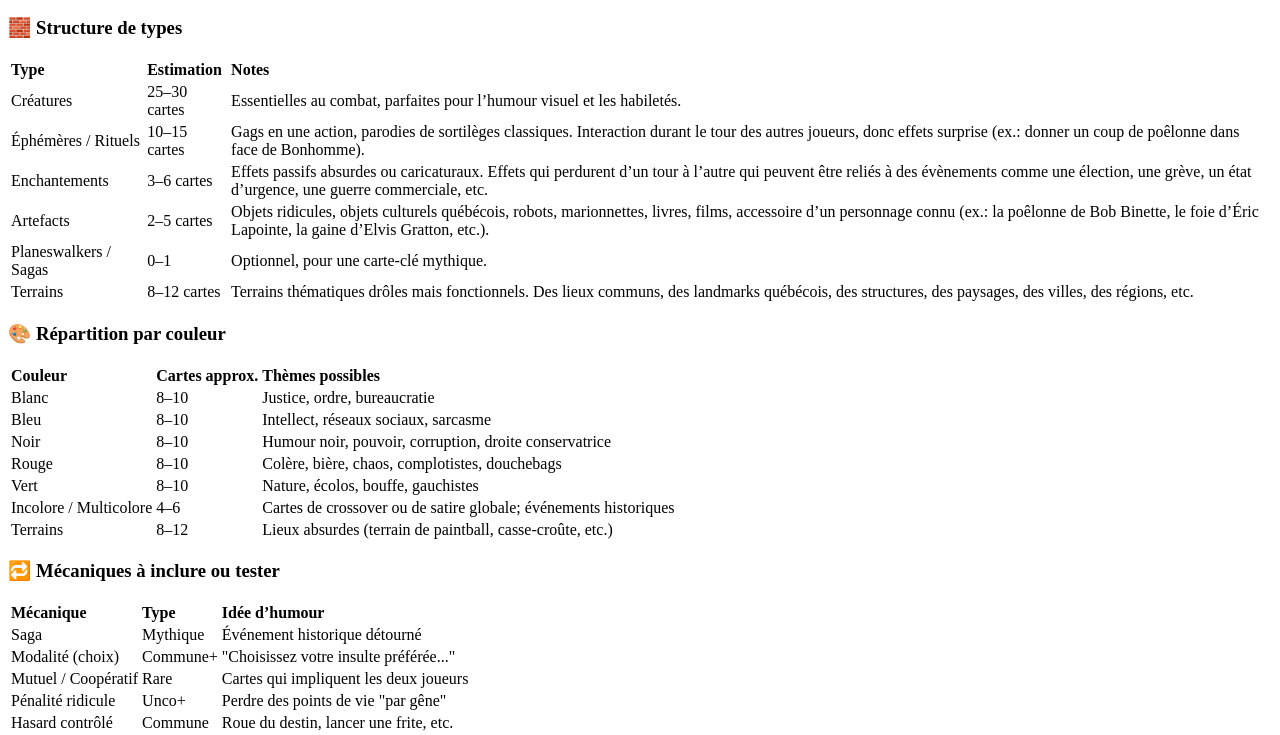
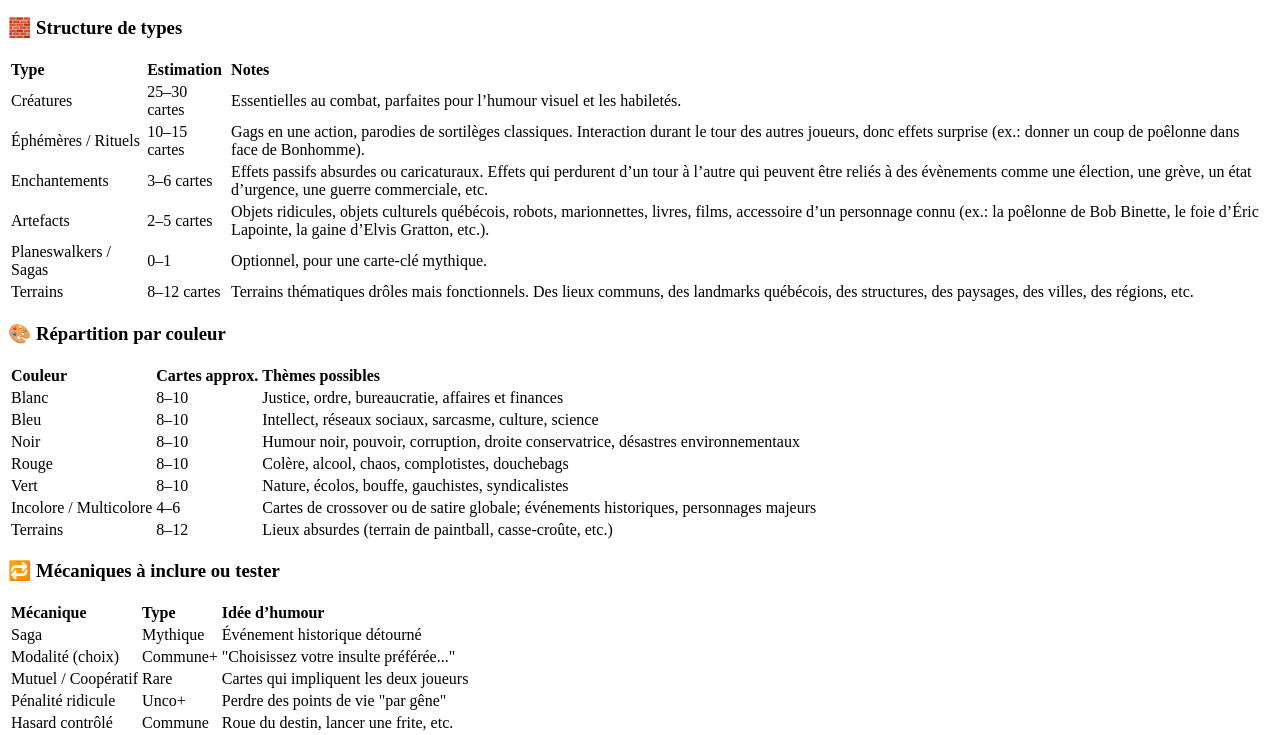
Before and after one commit to magicthelisterine/magicthelisterine.github.io, a plain HTML site: page journal/index.html in a window 1280 px wide. Shown: the part 2065-2800 px from the top of the page. Drawn offline with nearby package versions, Linux system fonts and the light colour scheme; files that its build step writes are made by us from their sources; a script that the page names is missing.

Commit message:
Update journallllll

```diff
--- a/journal/index.html
+++ b/journal/index.html
@@ -51,13 +51,13 @@
 
 <grostitre>À propos</grostitre>
 
-<p>Ce journal de bord accompagne le développement du projet Magic the Listerine. Il sert de trace vivante de notre progression, de nos idées, de nos débats internes (souvent inutiles, parfois brillants), et surtout de notre volonté collective de pousser ce délire jusqu’au bout.</p>
+<p>Ce journal de bord accompagne le développement du projet <em>Magic the Listerine</em>. Il sert de trace vivante de notre progression, de nos idées, de nos débats internes (souvent inutiles, parfois brillants), et surtout de notre volonté collective de pousser ce délire jusqu’au bout.</p>
 
 <p>Vous y trouverez le plan de match, les orientations artistiques et mécaniques, les choix de design, les outils utilisés, les inspirations absurdes et les réflexions stratégiques (oui oui, il y en a). C’est ici qu’on structure le chaos, qu’on prend des notes, qu’on revient sur ce qui fonctionne — et ce qui mérite d’être lancé dans le marais avec une corde attachée à une pierre 5/5 Trample.</p>
 
 <p>Bref, ce journal est notre mémoire commune. Une façon de rester synchronisé, de documenter nos avancements, et de rire un peu en cours de route.</p>
 
-<p>Dernière mise-à-jour: <em><time datetime="2025-07-13 00:25:52">2025-07-13 00:25:52</time></em></p>
+<p>Dernière mise-à-jour: <em><time datetime="2025-07-13 00:33:07">2025-07-13 00:33:07</time></em></p>
 
 <dots></dots>
 
@@ -162,32 +162,32 @@
   <tr>
     <td>Blanc</td>
     <td>8–10</td>
-    <td>Justice, ordre, bureaucratie</td>
+    <td>Justice, ordre, bureaucratie, affaires et finances</td>
   </tr>
   <tr>
     <td>Bleu</td>
     <td>8–10</td>
-    <td>Intellect, réseaux sociaux, sarcasme</td>
+    <td>Intellect, réseaux sociaux, sarcasme, culture, science</td>
   </tr>
   <tr>
     <td>Noir</td>
     <td>8–10</td>
-    <td>Humour noir, pouvoir, corruption, droite conservatrice</td>
+    <td>Humour noir, pouvoir, corruption, droite conservatrice, désastres environnementaux</td>
   </tr>
   <tr>
     <td>Rouge</td>
     <td>8–10</td>
-    <td>Colère, bière, chaos, complotistes, douchebags</td>
+    <td>Colère, alcool, chaos, complotistes, douchebags</td>
   </tr>
   <tr>
     <td>Vert</td>
     <td>8–10</td>
-    <td>Nature, écolos, bouffe, gauchistes</td>
+    <td>Nature, écolos, bouffe, gauchistes, syndicalistes</td>
   </tr>
   <tr>
     <td>Incolore / Multicolore</td>
     <td>4–6</td>
-    <td>Cartes de crossover ou de satire globale; événements historiques</td>
+    <td>Cartes de crossover ou de satire globale; événements historiques, personnages majeurs</td>
   </tr>
   <tr>
     <td>Terrains</td>
```
Also changed, not shown: 1 other file.
